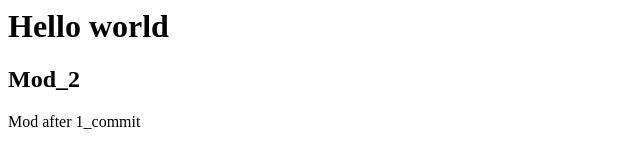
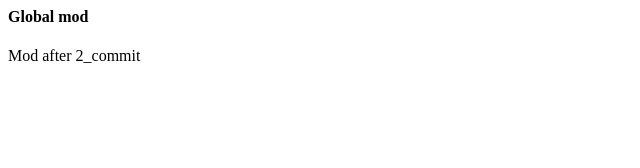
Before and after one commit to wladOSnull/First, a plain HTML site: page index.html in a window 1280 px wide. Shown: the whole page, without its empty margins (0-640 px from the left). Drawn offline with Linux system fonts and the light colour scheme.

Commit message:
3_commit

```diff
--- a/index.html
+++ b/index.html
@@ -1,4 +1,2 @@
-<h1> Hello world </h1>
-<h2> Mod_2 </h2>
-
-<p> Mod after 1_commit </p>
+<h4> Global mod </h4>
+<p> Mod after 2_commit </p>
```
